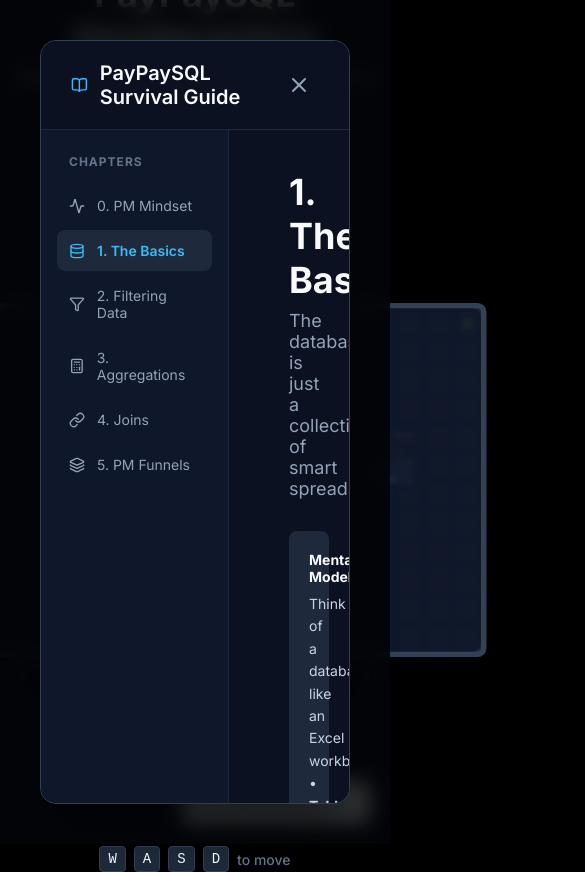
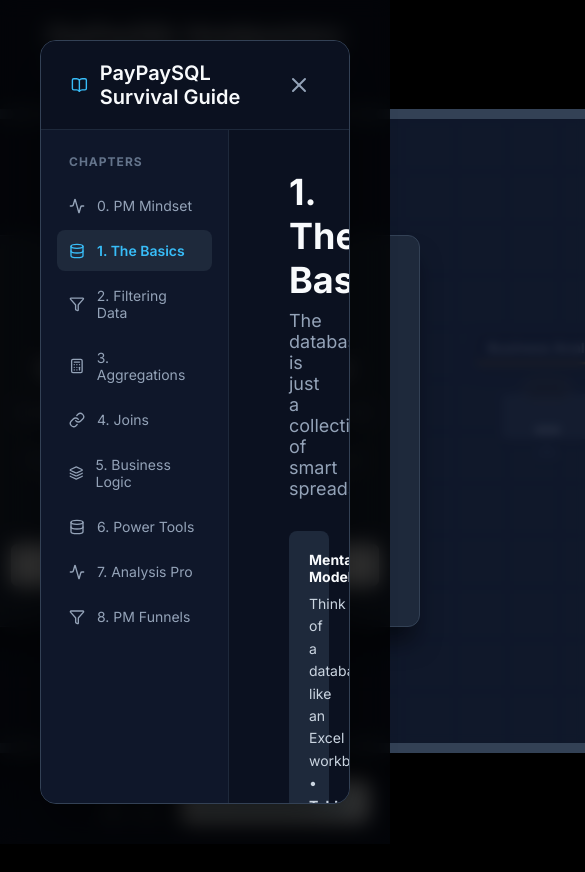
Before and after one commit to amitbehura/SQLforPMs, a React (Vite) app: page / in a window 390 px wide. Both pictures are taken after a click on the button "SQL Survival Guide". Shown: the top 872 px of the page, 585 px wide, since content can reach past the window. After the commit the page ends 844 px from the top, so only its background shows below. Built offline with nearby package versions, Linux system fonts and the light colour scheme.

Commit message:
Dynamic responsive scaling to maximize headquarters grid and UI

```diff
--- a/src/components/OfficeGame.tsx
+++ b/src/components/OfficeGame.tsx
@@ -77,11 +77,11 @@
       fontFamily: 'var(--font-sans)',
       position: 'relative'
     }}>
-      <div style={{ textAlign: 'center', marginBottom: '30px' }}>
-        <h1 style={{ fontSize: '36px', fontWeight: 700, margin: '0 0 8px 0', color: '#f8fafc' }}>
+      <div style={{ textAlign: 'center', marginBottom: '2vh' }}>
+        <h1 style={{ fontSize: 'min(48px, 6vw)', fontWeight: 800, margin: '0 0 8px 0', color: '#f8fafc', textShadow: '0 0 20px rgba(255,255,255,0.1)' }}>
           PayPaySQL Headquarters
         </h1>
-        <p style={{ color: '#94a3b8', fontSize: '16px', margin: 0 }}>
+        <p style={{ color: '#94a3b8', fontSize: 'min(18px, 3vw)', margin: 0 }}>
           Welcome to your first day. Walk to your desk to begin.
         </p>
       </div>
@@ -175,13 +175,13 @@
 
                     {/* Label floating above */}
                     <div style={{
-                      position: 'absolute', top: '-40px',
+                      position: 'absolute', top: '-45px',
                       backgroundColor: '#0f172a', color: '#f8fafc',
-                      padding: '4px 8px', borderRadius: '4px',
-                      fontSize: '12px', fontWeight: 600,
-                      borderBottom: `2px solid ${desk.themeColor}`,
+                      padding: '6px 12px', borderRadius: '6px',
+                      fontSize: '14px', fontWeight: 700,
+                      borderBottom: `3px solid ${desk.themeColor}`,
                       whiteSpace: 'nowrap',
-                      boxShadow: '0 4px 6px rgba(0,0,0,0.3)',
+                      boxShadow: '0 8px 16px rgba(0,0,0,0.4)',
                       animation: 'float 3s ease-in-out infinite'
                     }}>
                       {desk.label}
@@ -236,33 +236,14 @@
             100% { transform: translateY(0px); }
           }
 
-          @media (max-width: 1200px) {
-            .office-grid {
-              transform: scale(0.85);
-            }
+          /* Dynamic scaling to fill viewport while maintaining aspect ratio */
+          .office-grid {
+            transform: scale(min(calc(90vw / 1100), calc(65vh / 680)));
           }
 
-          @media (max-width: 900px) {
+          @media (max-width: 600px) {
             .office-grid {
-              transform: scale(0.7);
-            }
-          }
-
-          @media (max-width: 750px) {
-            .office-grid {
-              transform: scale(0.55);
-            }
-          }
-
-          @media (max-height: 800px) {
-             .office-grid {
-              transform: scale(0.85);
-            }
-          }
-
-          @media (max-height: 700px) {
-             .office-grid {
-              transform: scale(0.7);
+              transform: scale(min(calc(95vw / 1100), calc(60vh / 680)));
             }
           }
         `}</style>
--- a/src/components/SQLReferenceBook.tsx
+++ b/src/components/SQLReferenceBook.tsx
@@ -7,7 +7,10 @@
   { id: 'filtering', title: '2. Filtering Data', icon: <Filter size={16} /> },
   { id: 'aggregations', title: '3. Aggregations', icon: <Calculator size={16} /> },
   { id: 'joins', title: '4. Joins', icon: <Link size={16} /> },
-  { id: 'funnels', title: '5. PM Funnels', icon: <Layers size={16} /> }
+  { id: 'logic', title: '5. Business Logic', icon: <Layers size={16} /> },
+  { id: 'advanced', title: '6. Power Tools', icon: <Database size={16} /> },
+  { id: 'window', title: '7. Analysis Pro', icon: <Activity size={16} /> },
+  { id: 'funnels', title: '8. PM Funnels', icon: <Filter size={16} /> }
 ];
 
 export function SQLReferenceBook({ onClose }: { onClose: () => void }) {
@@ -197,15 +200,80 @@
                 <p style={{ color: '#94a3b8', fontSize: '18px', marginBottom: '32px' }}>Connecting tables together.</p>
 
                 <h3 style={{ fontSize: '20px', color: '#38bdf8', marginTop: '32px' }}>INNER JOIN</h3>
-                <p>Requires a match in BOTH tables. If a merchant has no payments, they disappear.</p>
+                <p>Requires a match in BOTH tables. If a merchant has no payments, they disappear from your list.</p>
                 <code style={{ display: 'block', padding: '16px', background: '#000', borderRadius: '8px', color: '#9cdcfe', marginTop: '12px' }}>
                   SELECT m.name, p.amount FROM merchants m JOIN payments p ON m.id = p.merchant_id;
                 </code>
 
                 <h3 style={{ fontSize: '20px', color: '#38bdf8', marginTop: '32px' }}>LEFT JOIN</h3>
-                <p>Keeps ALL rows from the left table, even if there is no match on the right. Perfect for finding "Drop offs" (where right ID IS NULL).</p>
+                <p>Keeps ALL rows from the left table. This is the PM's best friend for finding drop-offs.</p>
                 <code style={{ display: 'block', padding: '16px', background: '#000', borderRadius: '8px', color: '#9cdcfe', marginTop: '12px' }}>
-                  SELECT m.name FROM merchants m LEFT JOIN payments p ON m.id = p.merchant_id WHERE p.id IS NULL;
+                  SELECT m.name FROM merchants m LEFT JOIN payments p ON m.id = p.merchant_id;
+                </code>
+
+                <h3 style={{ fontSize: '20px', color: '#38bdf8', marginTop: '32px' }}>SELF JOIN</h3>
+                <p>Joining a table to itself. Use this to compare different rows in the same spreadsheet, like finding a user's "Previous Order" or "Next Order".</p>
+                <code style={{ display: 'block', padding: '16px', background: '#000', borderRadius: '8px', color: '#9cdcfe', marginTop: '12px' }}>
+                  {"SELECT p1.id, p2.id FROM payments p1 JOIN payments p2 ON p1.user_id = p2.user_id WHERE p1.id != p2.id;"}
+                </code>
+              </div>
+            )}
+
+            {activeSection === 'logic' && (
+              <div className="prose">
+                <h1 style={{ fontSize: '36px', marginBottom: '8px' }}>5. Business Logic</h1>
+                <p style={{ color: '#94a3b8', fontSize: '18px', marginBottom: '32px' }}>Cleaning and bucketizing your data on the fly.</p>
+
+                <h3 style={{ fontSize: '20px', color: '#38bdf8', marginTop: '32px' }}>CASE WHEN (If/Else)</h3>
+                <p>Create dynamic categories. Perfect for user segmentation (e.g. "Whale" vs "Minnow").</p>
+                <code style={{ display: 'block', padding: '16px', background: '#000', borderRadius: '8px', color: '#9cdcfe', marginTop: '12px' }}>
+                  {"SELECT amount, CASE WHEN amount > 500 THEN 'Premium' ELSE 'Standard' END as tier FROM payments;"}
+                </code>
+
+                <h3 style={{ fontSize: '20px', color: '#38bdf8', marginTop: '32px' }}>COALESCE</h3>
+                <p>Handles NULLs. If a value is missing, it provides a fallback (like 0).</p>
+                <code style={{ display: 'block', padding: '16px', background: '#000', borderRadius: '8px', color: '#9cdcfe', marginTop: '12px' }}>
+                  {"SELECT COALESCE(discount, 0) FROM orders;"}
+                </code>
+              </div>
+            )}
+
+            {activeSection === 'advanced' && (
+              <div className="prose">
+                <h1 style={{ fontSize: '36px', marginBottom: '8px' }}>6. Power Tools</h1>
+                <p style={{ color: '#94a3b8', fontSize: '18px', marginBottom: '32px' }}>Writing complex queries that stay readable.</p>
+
+                <h3 style={{ fontSize: '20px', color: '#38bdf8', marginTop: '32px' }}>Subqueries</h3>
+                <p>A "query inside a query". Use it when you need to use the result of one query to filter another.</p>
+                <code style={{ display: 'block', padding: '16px', background: '#000', borderRadius: '8px', color: '#9cdcfe', marginTop: '12px' }}>
+                  {"SELECT name FROM users WHERE id IN (SELECT user_id FROM payments WHERE amount > 100);"}
+                </code>
+
+                <h3 style={{ fontSize: '20px', color: '#38bdf8', marginTop: '32px' }}>CTEs (WITH clause)</h3>
+                <p>The cleaner way to write subqueries. Think of it like creating a temporary "Named Range" in Excel that you can use later in the same query.</p>
+                <code style={{ display: 'block', padding: '16px', background: '#000', borderRadius: '8px', color: '#9cdcfe', marginTop: '12px' }}>
+                  {"WITH high_value_users AS (SELECT user_id FROM payments WHERE amount > 100) \nSELECT * FROM users JOIN high_value_users ON users.id = high_value_users.user_id;"}
+                </code>
+              </div>
+            )}
+
+            {activeSection === 'window' && (
+              <div className="prose">
+                <h1 style={{ fontSize: '36px', marginBottom: '8px' }}>7. Analysis Pro</h1>
+                <p style={{ color: '#94a3b8', fontSize: '18px', marginBottom: '32px' }}>The PM superpower for growth analysis.</p>
+
+                <h3 style={{ fontSize: '20px', color: '#38bdf8', marginTop: '32px' }}>Window Functions (OVER)</h3>
+                <p>Perform math across multiple rows while still seeing every row. Perfect for running totals or ranks.</p>
+
+                <h4 style={{ color: '#cbd5e1', marginTop: '20px' }}>ROW_NUMBER() / RANK()</h4>
+                <p>Assigns a number to each row in a bucket. Great for finding "First Order Date" or "Last Action".</p>
+                <code style={{ display: 'block', padding: '16px', background: '#000', borderRadius: '8px', color: '#9cdcfe', marginTop: '12px' }}>
+                  {"SELECT user_id, ROW_NUMBER() OVER (PARTITION BY user_id ORDER BY created_at) FROM sessions;"}
+                </code>
+
+                <h4 style={{ color: '#cbd5e1', marginTop: '20px' }}>Running Totals</h4>
+                <code style={{ display: 'block', padding: '16px', background: '#000', borderRadius: '8px', color: '#9cdcfe', marginTop: '12px' }}>
+                  {"SELECT date, SUM(amount) OVER (ORDER BY date) as cum_revenue FROM daily_sales;"}
                 </code>
               </div>
             )}
--- a/src/index.css
+++ b/src/index.css
@@ -40,6 +40,12 @@
   width: 100vw;
   overflow: hidden;
   font-size: 0.875rem; /* 14px */
+}
+
+@media (min-width: 1400px) {
+  body {
+    font-size: 1rem; /* 16px */
+  }
 }
 
 #root {
```
